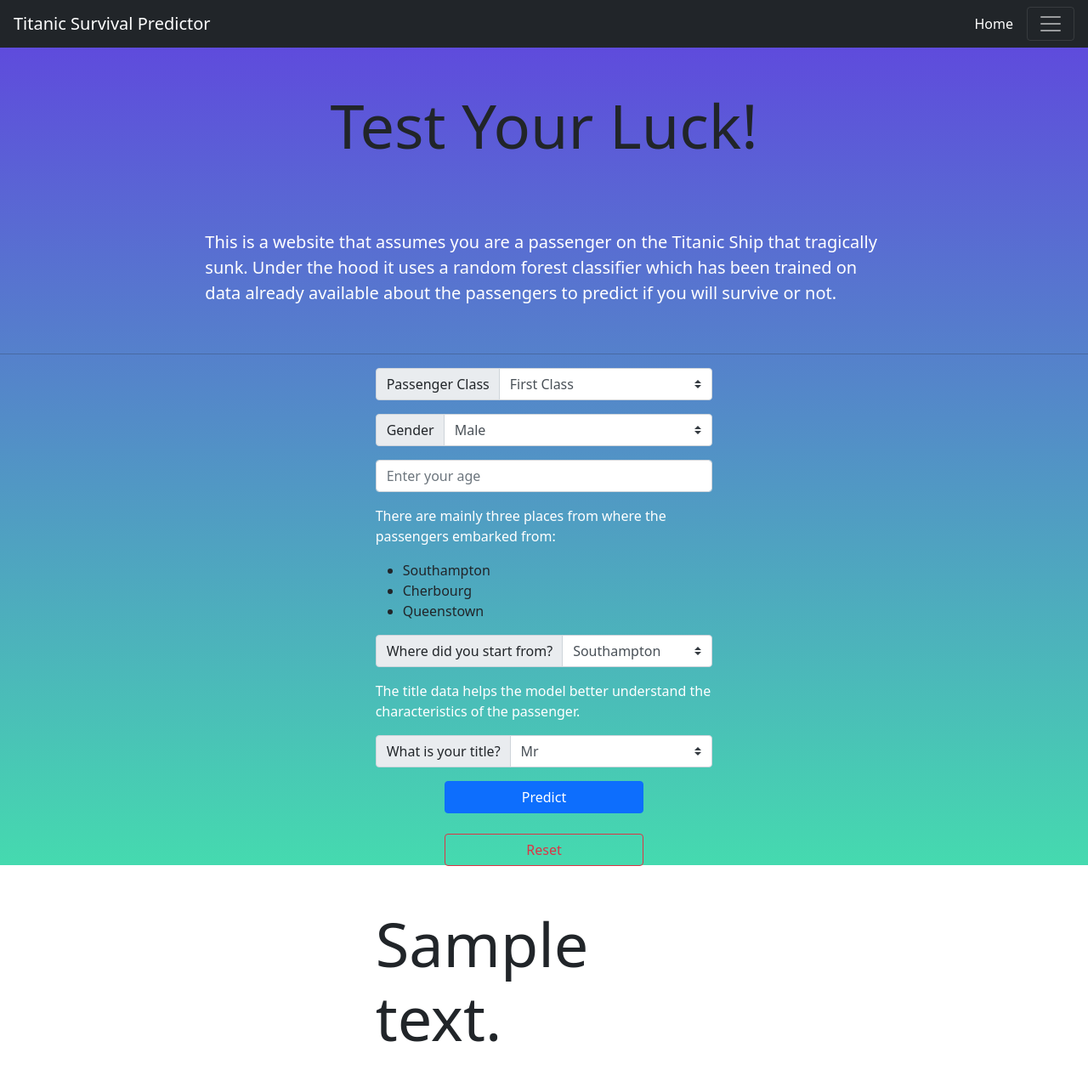
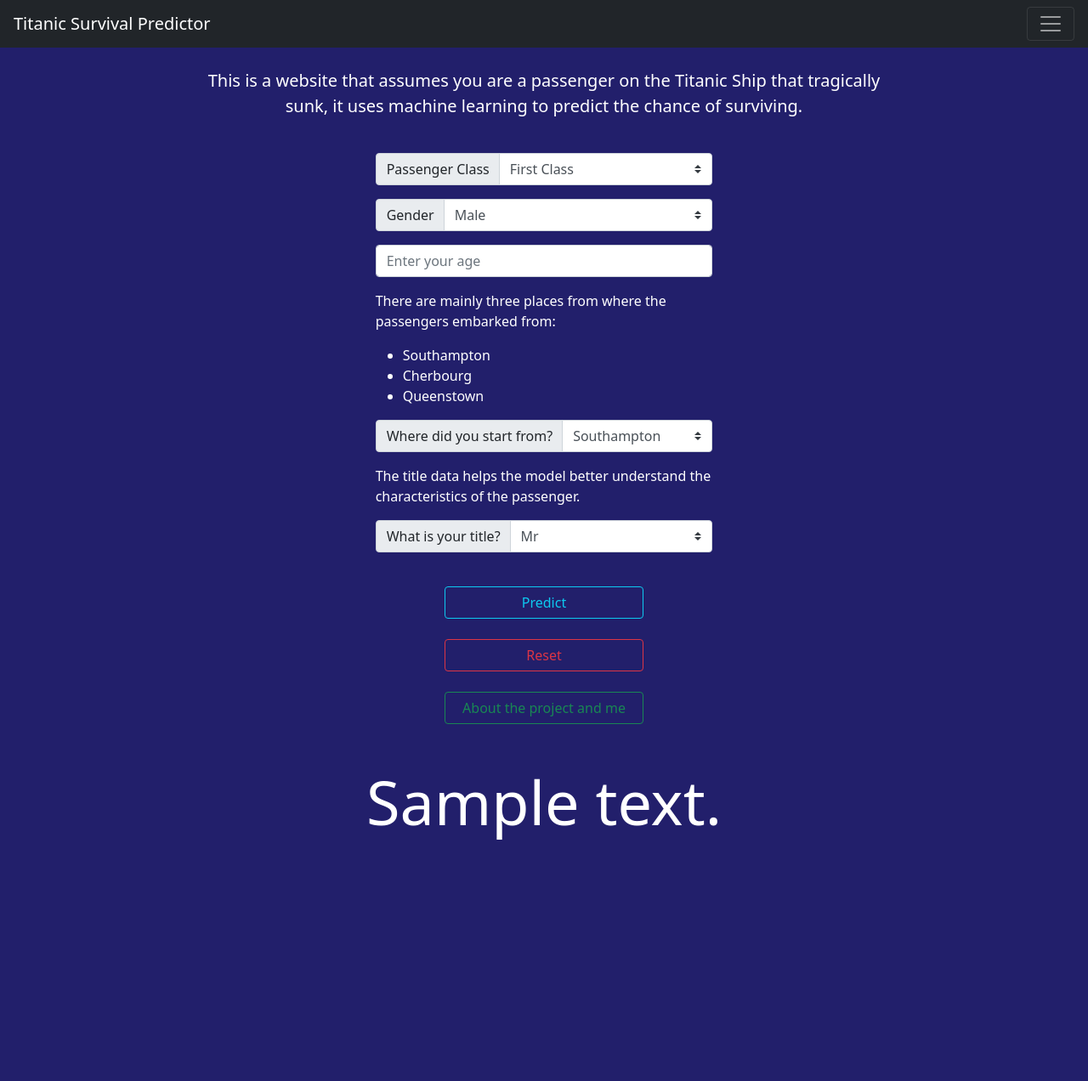
Before and after one commit to fadh1l/Titanic-survivor-predictor, a Flask app: template templates/index.html in a window 1280 px wide. Shown: the whole page at 85% size. After the commit the page ends 988 px from the top, so only its background shows below. Run offline with Flask 2, Linux system fonts and the light colour scheme; the template is opened without the code that fills it: most values are stand-ins (such as "Sample title", 1, 10 or a date in 2020); parts of the project's set-up code (start-up, migrations or seed data) failed here and were passed over; some libraries are stand-ins or nearby versions.

Commit message:
Full functionality and UI support

```diff
--- a/app.py
+++ b/app.py
@@ -16,9 +16,9 @@ def predict():
     df = pd.DataFrame(final_features, columns = ['Pclass','Sex','Age','Embarked','Title'])
     prediction = model.predict(df)
     if prediction == 1:
-        return render_template('index.html', prediction_text='Hurrah! you survived!')
+        return render_template('index.html', prediction_text='Hurray, you\'ll live!')
     else:
-        return render_template('index.html', prediction_text='Sadly, you don\'t survive..')
+        return render_template('index.html', prediction_text='Sadly, you don\'t survive...')
 
 
 if __name__ == "__main__":
--- a/templates/base.html
+++ b/templates/base.html
@@ -3,20 +3,20 @@
 
 <head>
     <meta charset="UTF-8">
+    <meta name="viewport" content="width=device-width, initial-scale=1">
     <link rel="stylesheet" href="https://maxcdn.bootstrapcdn.com/bootstrap/4.0.0/css/bootstrap.min.css" integrity="sha384-Gn5384xqQ1aoWXA+058RXPxPg6fy4IWvTNh0E263XmFcJlSAwiGgFAW/dAiS6JXm" crossorigin="anonymous">
     <link type="text/css" rel="stylesheet" href="{{url_for('static', filename='css/main.css')}}">
     <link href="https://cdn.jsdelivr.net/npm/bootstrap@5.0.0-beta3/dist/css/bootstrap.min.css" rel="stylesheet" integrity="sha384-eOJMYsd53ii+scO/bJGFsiCZc+5NDVN2yr8+0RDqr0Ql0h+rP48ckxlpbzKgwra6" crossorigin="anonymous">
     <style>
         html,
         body {
-            margin: 0 auto;
             height: 100%;
-            width: 100%
+            width: 100%;
+            overflow-x: hidden;
         }
 
         body {
-            background-image: linear-gradient(rgb(96, 67, 223), #45daaf);
-            background-repeat: no-repeat;
+            background-color: #221f6b;
         }
     </style>
 
@@ -27,15 +27,12 @@
     <header>
         <nav class="navbar navbar-dark bg-dark ">
             <a class="navbar-brand text" href="/">Titanic Survival Predictor</a>
-            <div class="mr-auto"></div>
-            <a class="nav-link text-white" href="/">Home <span class="sr-only">(current)</span></a>
-
             <button class="navbar-toggler" type="button" data-toggle="collapse" data-target="#navbarsExample01" aria-controls="navbarsExample01" aria-expanded="false" aria-label="Toggle navigation">
             <span class="navbar-toggler-icon"></span>
         </button>
 
             <div class="collapse navbar-collapse" id="navbarsExample01">
-                <ul class="navbar-nav mr-auto">
+                <ul class="navbar-nav">
                     <li class="nav-item active">
                         <a class="nav-link " href="/">Home <span class="sr-only">(current)</span></a>
                     </li>
--- a/templates/index.html
+++ b/templates/index.html
@@ -1,24 +1,15 @@
 {% extends "base.html" %} {% block head %}
 <title>homepage</title>
 {% endblock %} {% block body %}
-<div class=" row">
-    <div class="mx-auto text-center">
-        <br><br>
-        <h1 class="display-2">Test Your Luck!</h1>
-    </div>
-</div>
-
-<br /><br />
 
 <div class="row">
     <div class="col-md-8 mx-auto col-sm-4">
-        <p class="lead text-white p-4">
-            This is a website that assumes you are a passenger on the Titanic Ship that tragically sunk. Under the hood it uses a random forest classifier which has been trained on data already available about the passengers to predict if you will survive or not.
+        <p class="lead text-white p-4 text-center">
+            This is a website that assumes you are a passenger on the Titanic Ship that tragically sunk, it uses machine learning to predict the chance of surviving.
         </p>
     </div>
 </div>
 
-<hr />
 
 <div class="col-md-4 mx-auto">
     <form action="{{ url_for('predict')}}" method="POST">
@@ -46,7 +37,7 @@
         </div>
         <p class="text-white">
             There are mainly three places from where the passengers embarked from:
-            <ul>
+            <ul class="text-white">
                 <li>Southampton</li>
                 <li>Cherbourg</li>
                 <li>Queenstown</li>
@@ -78,16 +69,24 @@
               <option value="5">Other</option>
             </select>
         </div>
+        <br>
         <div class="row col-md-8 mx-auto">
-            <button class="btn btn-primary" type="text">Predict</button>
+            <button class="btn btn-outline-info" type="text">Predict</button>
         </div>
         <br>
         <div class="row col-md-8 mx-auto">
             <a href=" / " class="btn btn-outline-danger " role="button ">Reset</a>
         </div>
-    </form>
-    <br><br>
-    <h1 class="display-2 ">{{prediction_text}}</h1>
-    <br>
+        <br>
+        <div class="row col-md-8 mx-auto">
+            <a href=" / " class="btn btn-outline-success " role="button ">About the project and me</a>
+        </div>
+
+</div>
+</div>
+</form>
+<br><br>
+<h1 class="display-2 text-white text-center">{{prediction_text}}</h1>
+<br>
 </div>
 {% endblock %}
```
